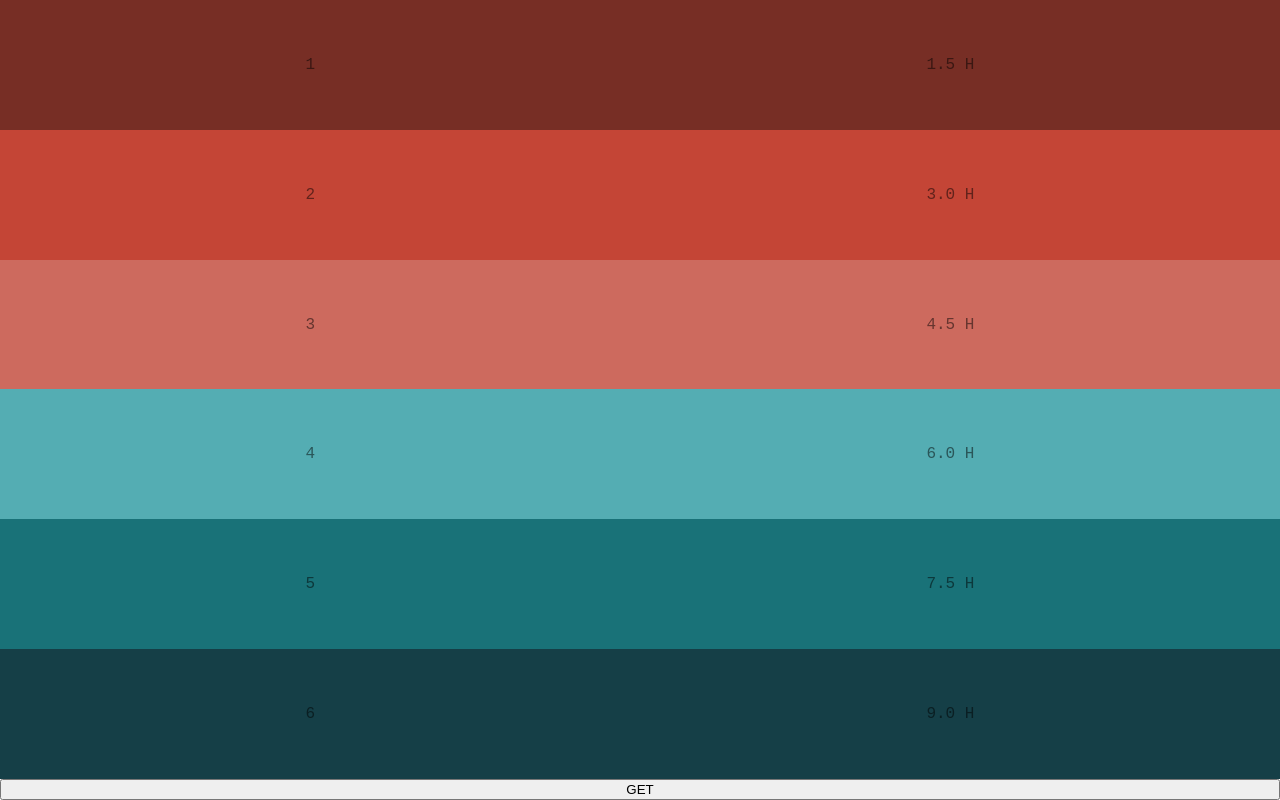
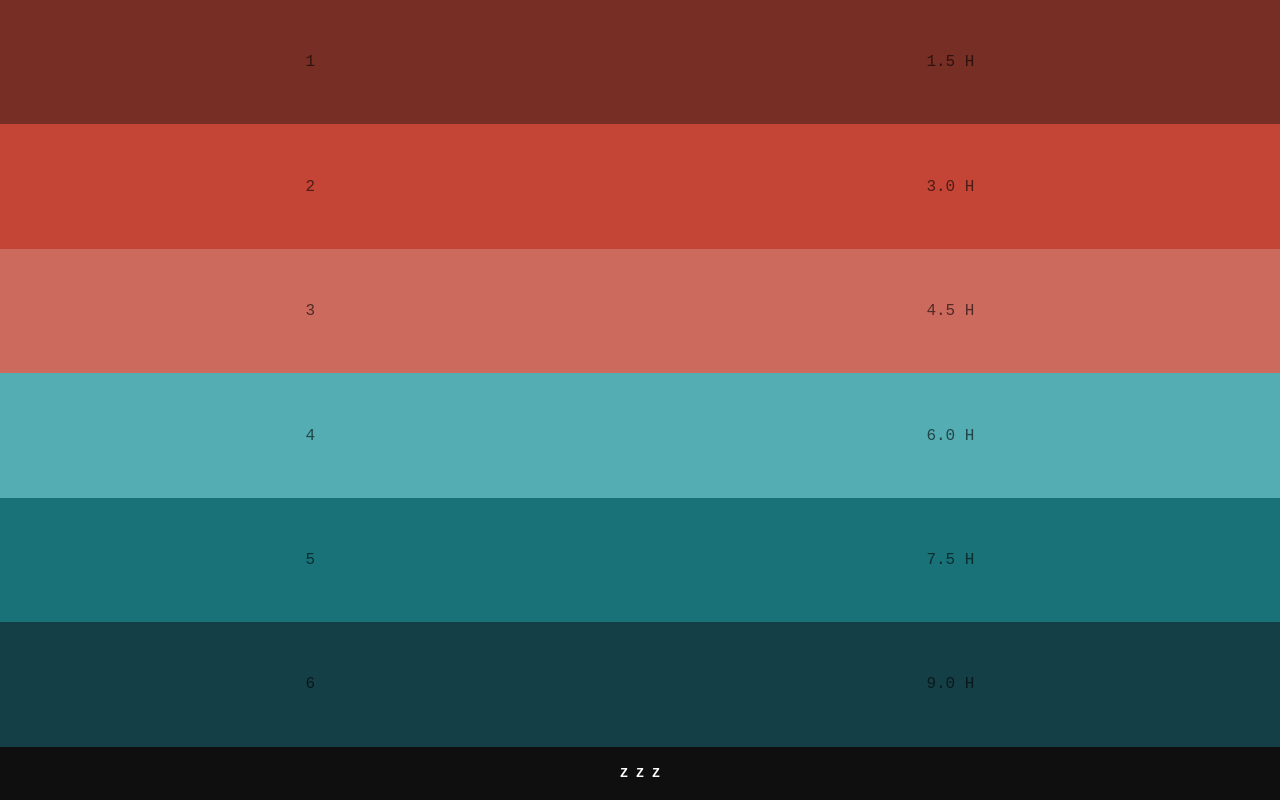
Before and after one commit to monskvll/sleepcyclr, a plain HTML site: page index.html in a window 1280 px wide. Drawn offline with Linux system fonts and the light colour scheme.

Commit message:
CSS completion.
Button styling and overall CSS adjustment.

```diff
--- a/index.html
+++ b/index.html
@@ -42,7 +42,7 @@
             <p class='cycle-time' id='sixthCycleTime'></p>
             <p class='cycle-info'>9.0 H</p>
         </div>
-        <button id='timeButton'>GET</button>
+        <button id='timeButton'>Z Z Z</button>
     </div>
 </body>
 
--- a/style.css
+++ b/style.css
@@ -9,6 +9,7 @@ html, body {
     text-align: center;
     height: 100%;
     min-height: 100%;
+    font-family: 'Courier New', monospace;
 }
 
 .hour-block {
@@ -16,8 +17,7 @@ html, body {
     flex: 1;
     justify-content: space-evenly;
     align-items: center;
-    color: rgba(0, 0, 0, .6);
-    font-family: 'Courier New', monospace;
+    color: rgba(0, 0, 0, .75);
 }
 
 .cycle-time {
@@ -26,7 +26,7 @@ html, body {
 }
 
 .cycle-info {
-    color: rgba(0, 0, 0, 0.5);
+    color: rgba(0, 0, 0, 0.6);
 }
 
 .hour-block-1 {
@@ -53,6 +53,21 @@ html, body {
     background-color: #153f47;
 }
 
-#time-button {
-    color: red;
+#timeButton {
+    background-color: #0f0f0f;
+    color: white;
+    border: none;
+    height: 4em;
+    font-weight: bold;
+    font-family: inherit;
+    transition-duration: 150ms;
 }
+
+#timeButton:hover {
+    background-color: white;
+    color: #0f0f0f;
+}
+
+#timeButton:active {
+    background-color: #a7a7a7;
+}
```
